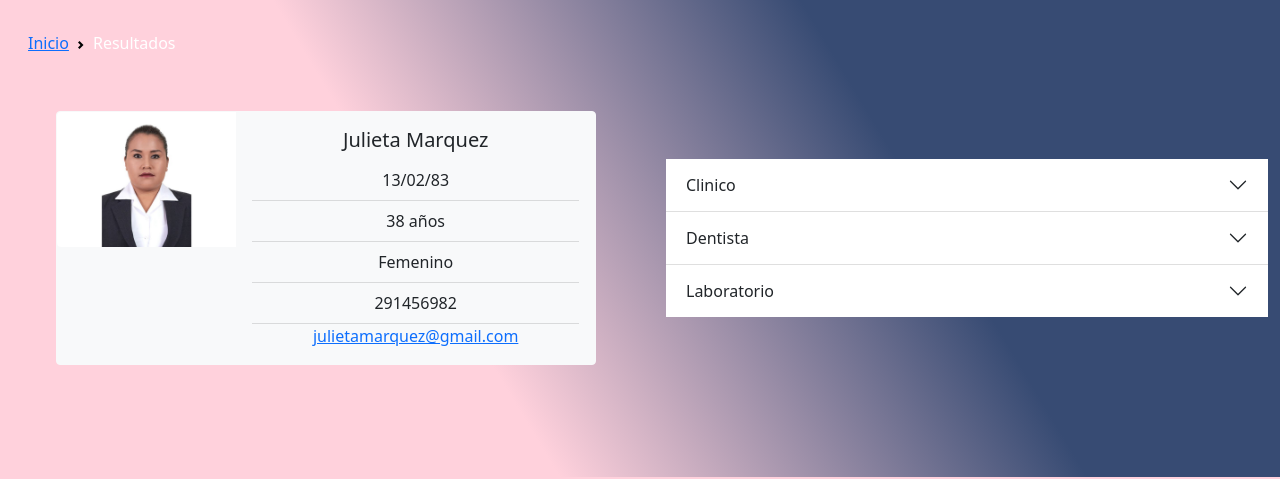
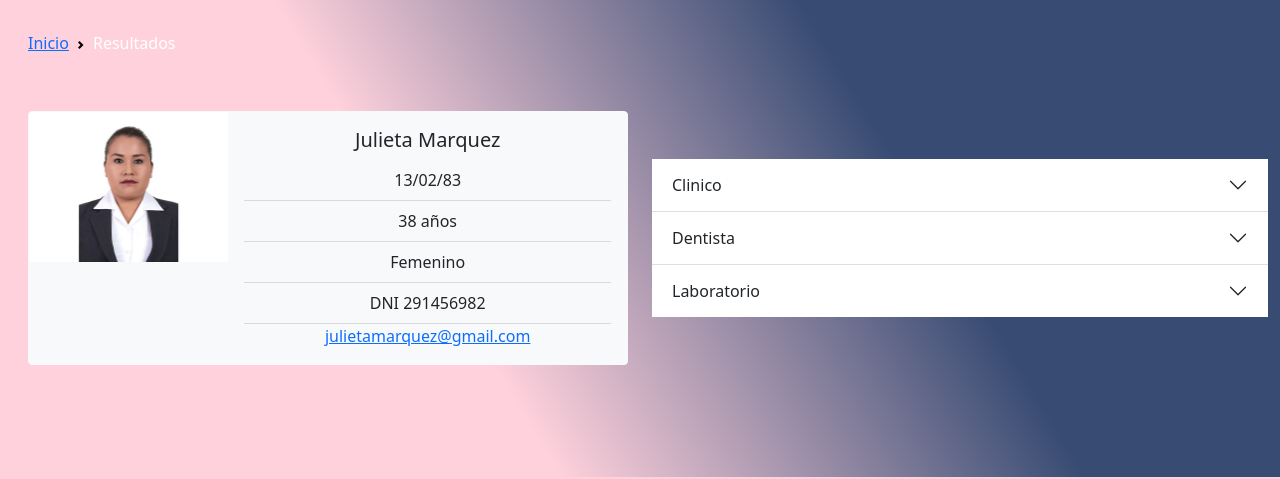
Before and after one commit to MicaelaSchefer/SaludAr, a website: page resultados.html in a window 1280 px wide. Shown: the part 111-590 px from the top of the page. Drawn offline with nearby package versions, Linux system fonts and the light colour scheme.

Commit message:
modificamos resultados

```diff
--- a/resultados.html
+++ b/resultados.html
@@ -77,21 +77,21 @@
                 </nav>
              <!-- fin migas de pan-->
 
-             <div class="row pt-4  ms-sm-3 pb-5">
+             <div class="row pt-4 pb-5">
               <div class="text-center  col-lg-6 d-flex justify-content-between  ">
-                <div class="card mb-3 ms-3 border-light bg-light card-personalizada " style="max-width: 540px;">
-                  <div class="row g-0">
-                    <div class="col-md-4">
+                <div class="card mb-3 ms-3 border-light bg-light  " style="max-width: auto;">
+                  <div class="row  g-0">
+                    <div class="col-sm-4  ">
                       <img src="img/Julieta Marquez.jpg" class="img-fluid rounded-start" alt="foto del paciente">
                     </div>
-                    <div class="col-md-8">
+                    <div class="col-sm-8 ">
                       <div class="card-body ">
                         <h5 class="card-title bg-light text-azul ">Julieta Marquez</h5>
                         <ul class="list-group list-group-flush  ">
                           <li class="list-group-item bg-light ">13/02/83</li>
                           <li class="list-group-item bg-light ">38 años</li>
                           <li class="list-group-item bg-light ">Femenino</li>
-                          <li class="list-group-item bg-light ">291456982</li>
+                          <li class="list-group-item bg-light "> DNI 291456982</li>
                           <a href="https://accounts.google.com/signin/v2/identifier?continue=https%3A%2F%2Fmail.google.com%2Fmail%2F&service=mail&sacu=1&rip=1&flowName=GlifWebSignIn&flowEntry=ServiceLogin" class="card-link">julietamarquez@gmail.com</a>
                         </ul>
                       </div>
@@ -102,7 +102,7 @@
 
 
                 <!--inicia acordion-->
-                <div class="col-lg-6  text-center pt-5 ">
+                <div class="col-lg-6  text-center  pt-5 mx-auto" >
                 <div class="accordion accordion-flush " id="accordionFlushExample">
                   <div class="accordion-item ">
                     <h2 class="accordion-header" id="flush-headingOne">
--- a/scss/_content.scss
+++ b/scss/_content.scss
@@ -108,9 +108,10 @@ h1{
  @media only screen and (max-width:575px){
   .card-personalizada {
     width: 300px;
-    margin-left:20px;
+    margin: auto;
 
    }
+
 }
  @media only screen and (max-width:767px){
    nav ul li a{
@@ -122,6 +123,7 @@ h1{
     width:100%;
     display:none
  }
+
 }
 
  @media only screen and (max-width:991px){
```
Also changed, not shown: css/main.css.
